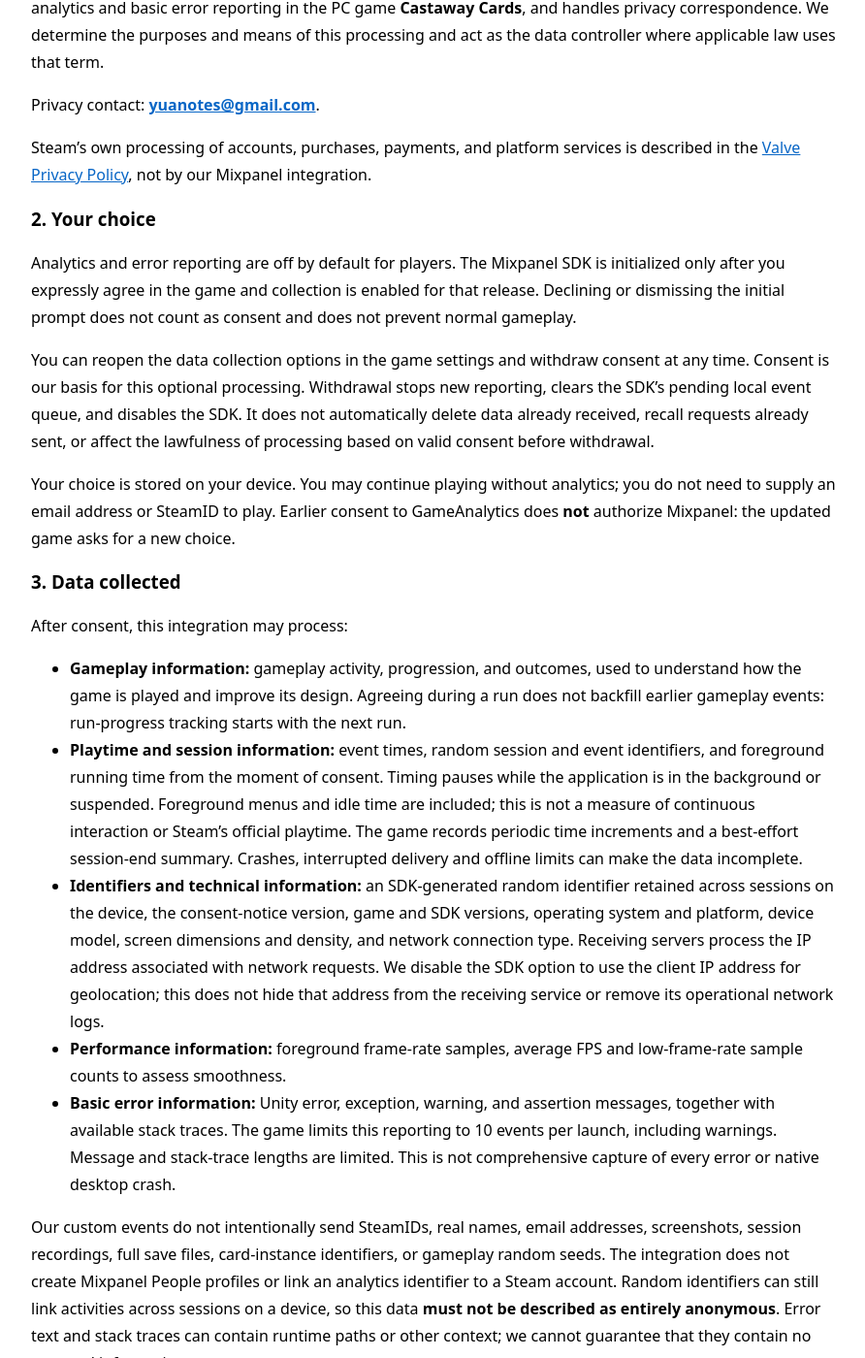
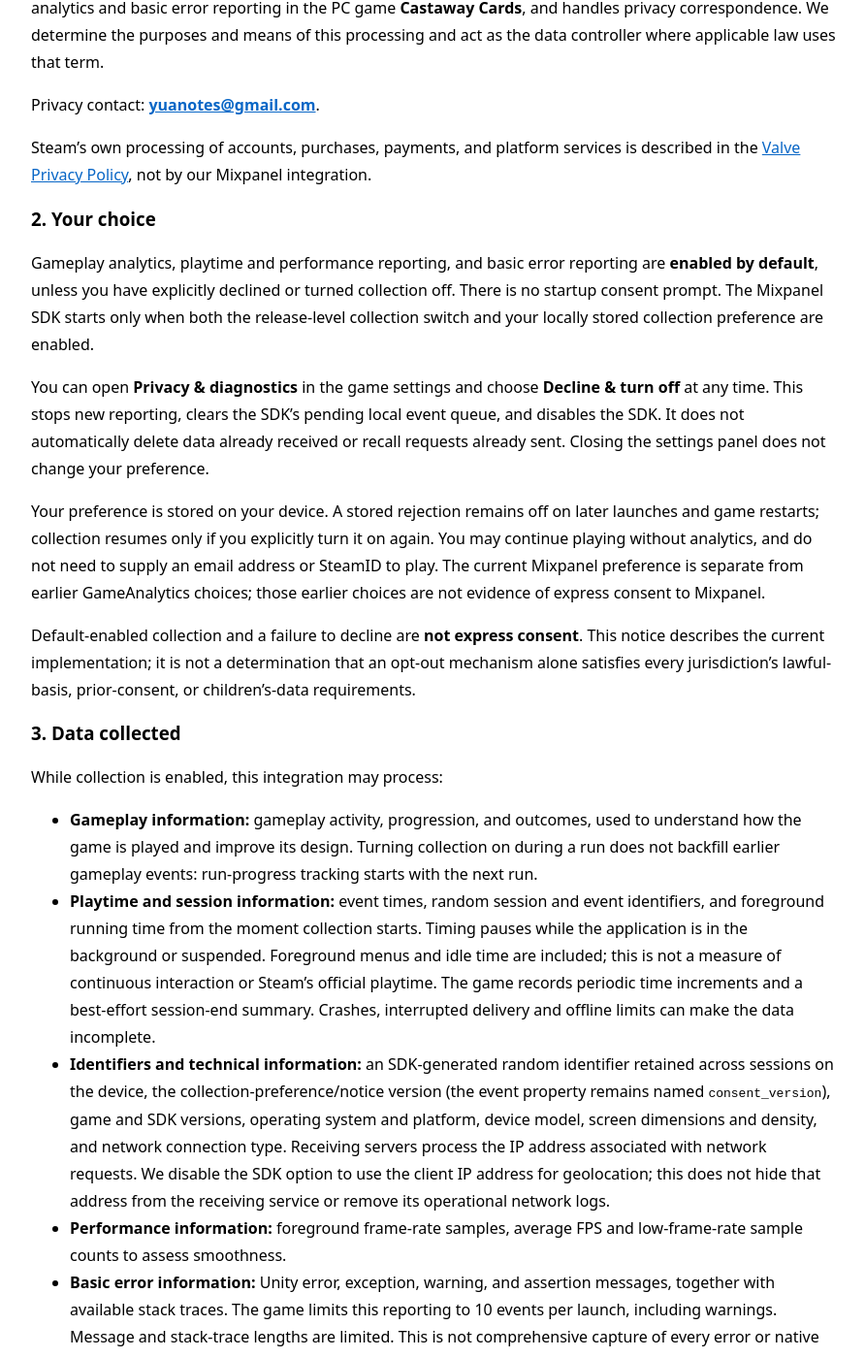
Before and after one commit to yuanotes/castaway-cards-privacy, a Jekyll site: the page built from index.md, in a window 1280 px wide and 1400 px high, scrolled down 363 px. Shown: the whole window at 97% size, without its empty margins (192-1084 px from the left). Built offline with Jekyll 4.4.1, drawn with Linux system fonts in a browser that asks for light colours; some of the changed text lies outside the part shown.

Commit message:
Describe default-enabled analytics and persistent opt-out

```diff
--- a/index.md
+++ b/index.md
@@ -6,7 +6,7 @@
 # Castaway Cards
 ## Privacy Policy
 
-> **Effective date: 2026-09-16 — Mixpanel integration**
+> **Effective date: 2026-10-07 — Default-enabled analytics with opt-out**
 
 ### 1. Who is responsible and what this notice covers
 
@@ -18,19 +18,21 @@
 
 ### 2. Your choice
 
-Analytics and error reporting are off by default for players. The Mixpanel SDK is initialized only after you expressly agree in the game and collection is enabled for that release. Declining or dismissing the initial prompt does not count as consent and does not prevent normal gameplay.
+Gameplay analytics, playtime and performance reporting, and basic error reporting are **enabled by default**, unless you have explicitly declined or turned collection off. There is no startup consent prompt. The Mixpanel SDK starts only when both the release-level collection switch and your locally stored collection preference are enabled.
 
-You can reopen the data collection options in the game settings and withdraw consent at any time. Consent is our basis for this optional processing. Withdrawal stops new reporting, clears the SDK’s pending local event queue, and disables the SDK. It does not automatically delete data already received, recall requests already sent, or affect the lawfulness of processing based on valid consent before withdrawal.
+You can open **Privacy & diagnostics** in the game settings and choose **Decline & turn off** at any time. This stops new reporting, clears the SDK’s pending local event queue, and disables the SDK. It does not automatically delete data already received or recall requests already sent. Closing the settings panel does not change your preference.
 
-Your choice is stored on your device. You may continue playing without analytics; you do not need to supply an email address or SteamID to play. Earlier consent to GameAnalytics does **not** authorize Mixpanel: the updated game asks for a new choice.
+Your preference is stored on your device. A stored rejection remains off on later launches and game restarts; collection resumes only if you explicitly turn it on again. You may continue playing without analytics, and do not need to supply an email address or SteamID to play. The current Mixpanel preference is separate from earlier GameAnalytics choices; those earlier choices are not evidence of express consent to Mixpanel.
+
+Default-enabled collection and a failure to decline are **not express consent**. This notice describes the current implementation; it is not a determination that an opt-out mechanism alone satisfies every jurisdiction’s lawful-basis, prior-consent, or children’s-data requirements.
 
 ### 3. Data collected
 
-After consent, this integration may process:
+While collection is enabled, this integration may process:
 
-- **Gameplay information:** gameplay activity, progression, and outcomes, used to understand how the game is played and improve its design. Agreeing during a run does not backfill earlier gameplay events: run-progress tracking starts with the next run.
-- **Playtime and session information:** event times, random session and event identifiers, and foreground running time from the moment of consent. Timing pauses while the application is in the background or suspended. Foreground menus and idle time are included; this is not a measure of continuous interaction or Steam’s official playtime. The game records periodic time increments and a best-effort session-end summary. Crashes, interrupted delivery and offline limits can make the data incomplete.
-- **Identifiers and technical information:** an SDK-generated random identifier retained across sessions on the device, the consent-notice version, game and SDK versions, operating system and platform, device model, screen dimensions and density, and network connection type. Receiving servers process the IP address associated with network requests. We disable the SDK option to use the client IP address for geolocation; this does not hide that address from the receiving service or remove its operational network logs.
+- **Gameplay information:** gameplay activity, progression, and outcomes, used to understand how the game is played and improve its design. Turning collection on during a run does not backfill earlier gameplay events: run-progress tracking starts with the next run.
+- **Playtime and session information:** event times, random session and event identifiers, and foreground running time from the moment collection starts. Timing pauses while the application is in the background or suspended. Foreground menus and idle time are included; this is not a measure of continuous interaction or Steam’s official playtime. The game records periodic time increments and a best-effort session-end summary. Crashes, interrupted delivery and offline limits can make the data incomplete.
+- **Identifiers and technical information:** an SDK-generated random identifier retained across sessions on the device, the collection-preference/notice version (the event property remains named `consent_version`), game and SDK versions, operating system and platform, device model, screen dimensions and density, and network connection type. Receiving servers process the IP address associated with network requests. We disable the SDK option to use the client IP address for geolocation; this does not hide that address from the receiving service or remove its operational network logs.
 - **Performance information:** foreground frame-rate samples, average FPS and low-frame-rate sample counts to assess smoothness.
 - **Basic error information:** Unity error, exception, warning, and assertion messages, together with available stack traces. The game limits this reporting to 10 events per launch, including warnings. Message and stack-trace lengths are limited. This is not comprehensive capture of every error or native desktop crash.
 
@@ -48,7 +50,7 @@
 
 ### 5. Storage, retention, and international processing
 
-Our Mixpanel project uses **United States data residency**. Mixpanel may process data outside your country or region. The Data Processing Addendum describes applicable transfer safeguards, including the Data Privacy Framework and Standard Contractual Clauses. A hosting-region choice does not by itself mean that all processing or access is confined to your country. Data protection rules vary between jurisdictions. You can decline or withdraw consent if you do not want this optional processing.
+Our Mixpanel project uses **United States data residency**. Mixpanel may process data outside your country or region. The Data Processing Addendum describes applicable transfer safeguards, including the Data Privacy Framework and Standard Contractual Clauses. A hosting-region choice does not by itself mean that all processing or access is confined to your country. Data protection rules vary between jurisdictions. You can decline and turn collection off if you do not want this optional processing.
 
 Our project was created on September 16, 2026. Mixpanel’s published [Data Retention Policy](https://docs.mixpanel.com/docs/privacy/gdpr-compliance#data-retention-policy) provides the following standard event-data retention for projects created after September 1, 2025:
 
@@ -56,9 +58,9 @@
 | --- | --- |
 | Game analytics events | 2 years from the event date |
 
-Applicable contractual terms or a configured shorter retention period may differ. These provider periods are not promises that withdrawal immediately deletes data, and should not be confused with dashboard date ranges. We do not create People profiles or collect Session Replay recordings, which have separate provider retention rules. We handle deletion requests under applicable terms and law; legally required records and results that can no longer reasonably identify a person may follow different arrangements.
+Applicable contractual terms or a configured shorter retention period may differ. These provider periods are not promises that turning collection off immediately deletes data, and should not be confused with dashboard date ranges. We do not create People profiles or collect Session Replay recordings, which have separate provider retention rules. We handle deletion requests under applicable terms and law; legally required records and results that can no longer reasonably identify a person may follow different arrangements.
 
-The SDK stores its random identifier and pending authorized events locally. During normal operation, unsent authorized events can be retried on a later launch while consent remains valid; delivery is not guaranteed, particularly after a long offline period. On withdrawal, we clear pending events, but retain the local random identifier and consent choice. If you agree again, future events can therefore be associated with earlier authorized activity; no activity from the period without consent is backfilled. Uninstalling the game may not remove all local data.
+The SDK stores its random identifier and pending events locally. During normal operation, unsent events can be retried on a later launch while collection remains enabled; delivery is not guaranteed, particularly after a long offline period. When you decline and turn collection off, we clear pending events but retain the local random identifier and your rejection preference. If you explicitly turn collection on again, future events can therefore be associated with earlier collected activity; no activity from the period with collection off is backfilled. Uninstalling the game may not remove all local data.
 
 Earlier releases used GameAnalytics. Replacing that SDK does not delete records already received by GameAnalytics or stop an old installed release from operating under its previous consent. This updated integration does not send new events to GameAnalytics or copy its historical data into Mixpanel. Contact us about requests concerning those earlier records; the [previous notice](https://github.com/yuanotes/castaway-cards-privacy/blob/a515ce2922e256e9c523d4dba7d431bc1d2ca236/index.md) describes that processing.
 
@@ -66,11 +68,11 @@
 
 ### 6. Your rights and contact
 
-Depending on applicable law, you may have rights to access, correct, delete, restrict processing, obtain portable data, object to processing, and complain to a data protection authority. You can always withdraw consent for these optional analytics in the game.
+Depending on applicable law, you may have rights to access, correct, delete, restrict processing, obtain portable data, object to processing, and complain to a data protection authority. You can always decline and turn off these optional analytics in the game.
 
 Contact **[yuanotes@gmail.com](mailto:yuanotes@gmail.com)** to make a request. We may ask for necessary version, platform, or locally stored analytics identifier information to verify the request and locate records. Because analytics use random identifiers, an email address or SteamID alone may not identify those records. We will explain what information is needed and work with the relevant provider as required by applicable law. Please do not post personal data in public GitHub issues.
 
-If you have not reached the age at which you can independently consent to this processing under local law, do not enable analytics yourself. A parent or guardian can contact us with questions about children’s data or deletion requests. The game currently has no age-identification or parental-verification feature; its general consent button does not replace any additional authorization procedures required by law.
+If local law requires parental or guardian authorization for this processing and you cannot provide it, turn collection off in **Privacy & diagnostics**. A parent or guardian can contact us with questions about children’s data or deletion requests. The game currently has no age-identification or parental-verification feature. Default-enabled collection and the settings buttons do not replace any prior consent or additional authorization procedures required by law.
 
 ### 7. This policy website
 
```
